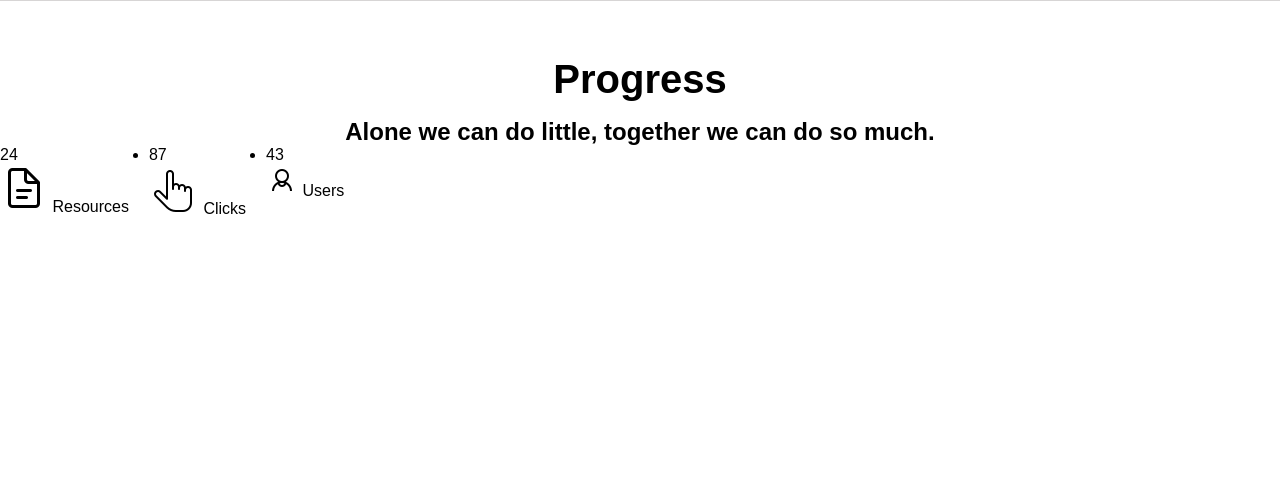
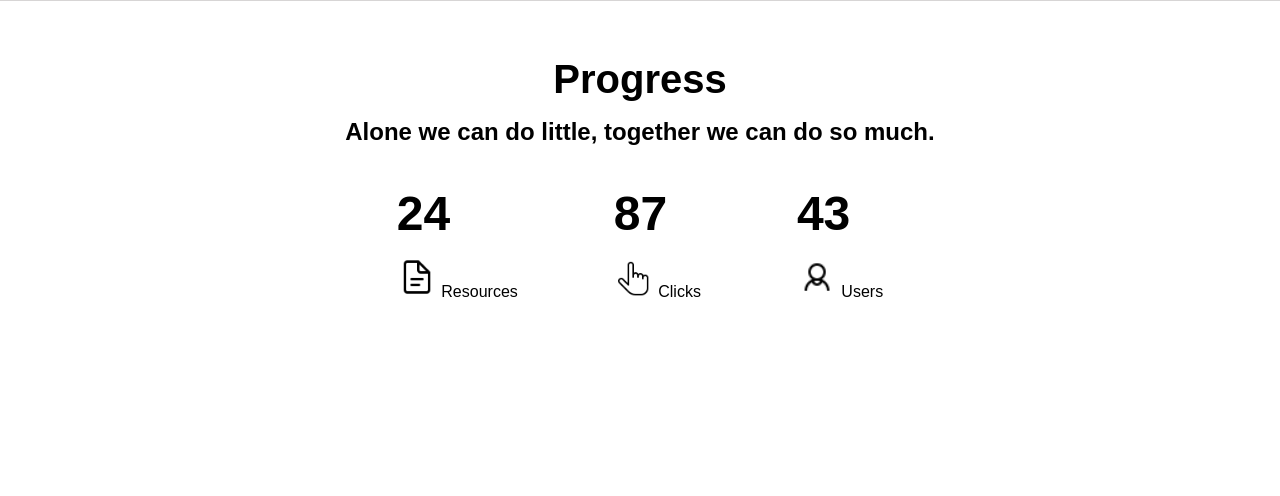
Before and after one commit to Anvinalias/studyBin, a PHP site: page / in a window 1280 px wide. Shown: the part 799-1295 px from the top of the page. Run offline with PHP 8.4, Linux system fonts and the light colour scheme.

Commit message:
Update style.css
created a custom property for background colors and updated position of
some elements

```diff
--- a/style.css
+++ b/style.css
@@ -1,13 +1,16 @@
+:root{
+    --background-color: #d7d5d5;
+}
+
 *{
     padding: 0;
     margin: 0;
     box-sizing: border-box;
     font-family:sans-serif;
-
 }
 
 #header-container{
-    background-color: #d7d5d5;
+    background-color: var(--background-color);
     width:100vw;
     position: fixed;
     top: 0;
@@ -84,7 +87,7 @@ button.get-started{
     align-items: center;
     text-align: center;
     padding: 100px 0 50px;
-    background-color: #d7d5d5;
+    background-color: var(--background-color);
 }
 
 .search-bar{
@@ -95,12 +98,17 @@ button.get-started{
     font-size: 20px;
     border:0;
     padding:16px 20px;
-    background-color: #d7d5d5;
+    background-color: var(--background-color);
     border-radius: 5em;
 }
 
+#search:focus-visible{
+    outline:none;
+}
+
+
 #search-icon{
-    background-color: #d7d5d5;
+    background-color: var(--background-color);
     border:none;
     border-radius: 8em;
     align-self: center;
@@ -111,7 +119,6 @@ button.get-started{
     border:1px solid grey;
     border-radius: 5em;
     display:flex;
-    border-radius: 5em;
 }
 
 .section-1-heading{
@@ -139,9 +146,26 @@ button.get-started{
 
 .section-2-quote{
     font-size: 1.5rem;
+    margin-bottom: 2.5rem;
 }
 
 .section-2-counts{
     display: flex;
-    gap:20px
+    justify-content: center;
+    gap: 6rem;
 }
+
+.section-2-counts>li{
+    list-style: none;
+}
+
+.resource-count, .click-count, .user-count{
+    font-size: 3rem;
+    font-weight: bold;
+}
+
+.resource-logo, .click-logo, .user-logo
+{
+    margin-top: 1rem;
+    height: 40px;
+}
```
